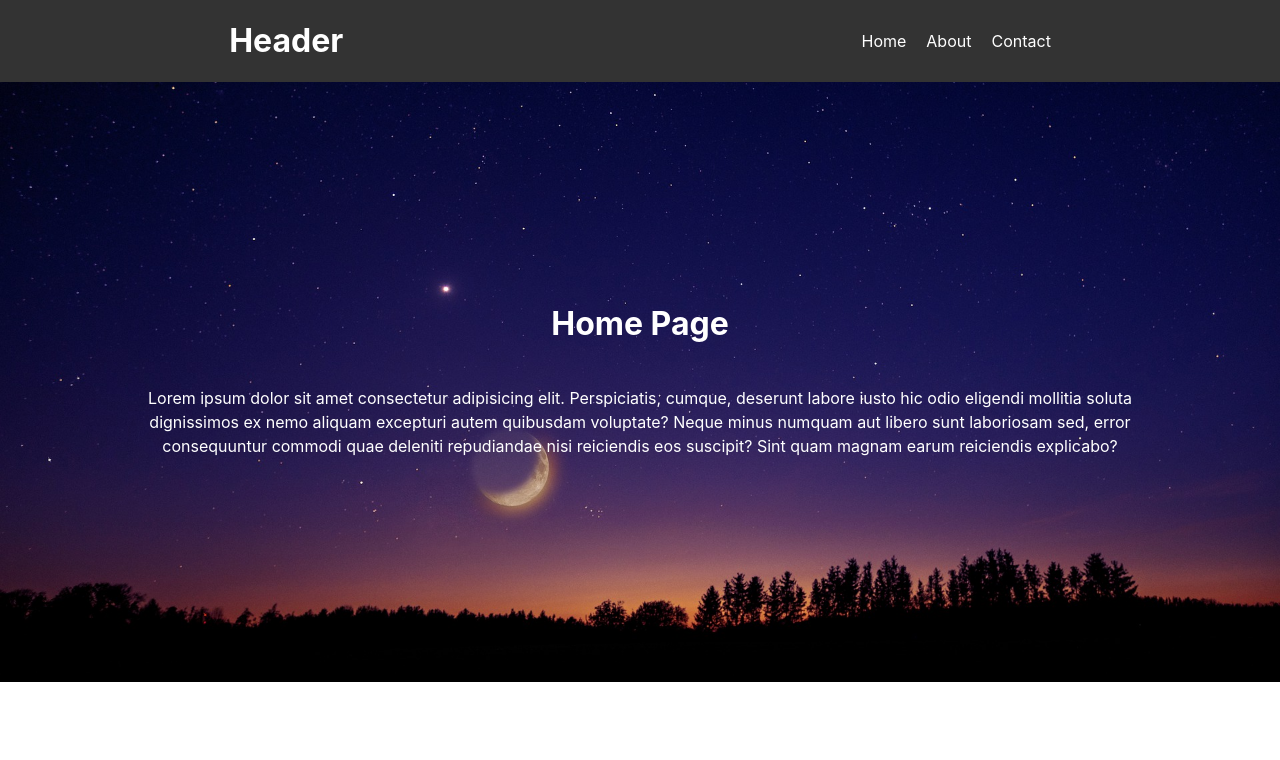
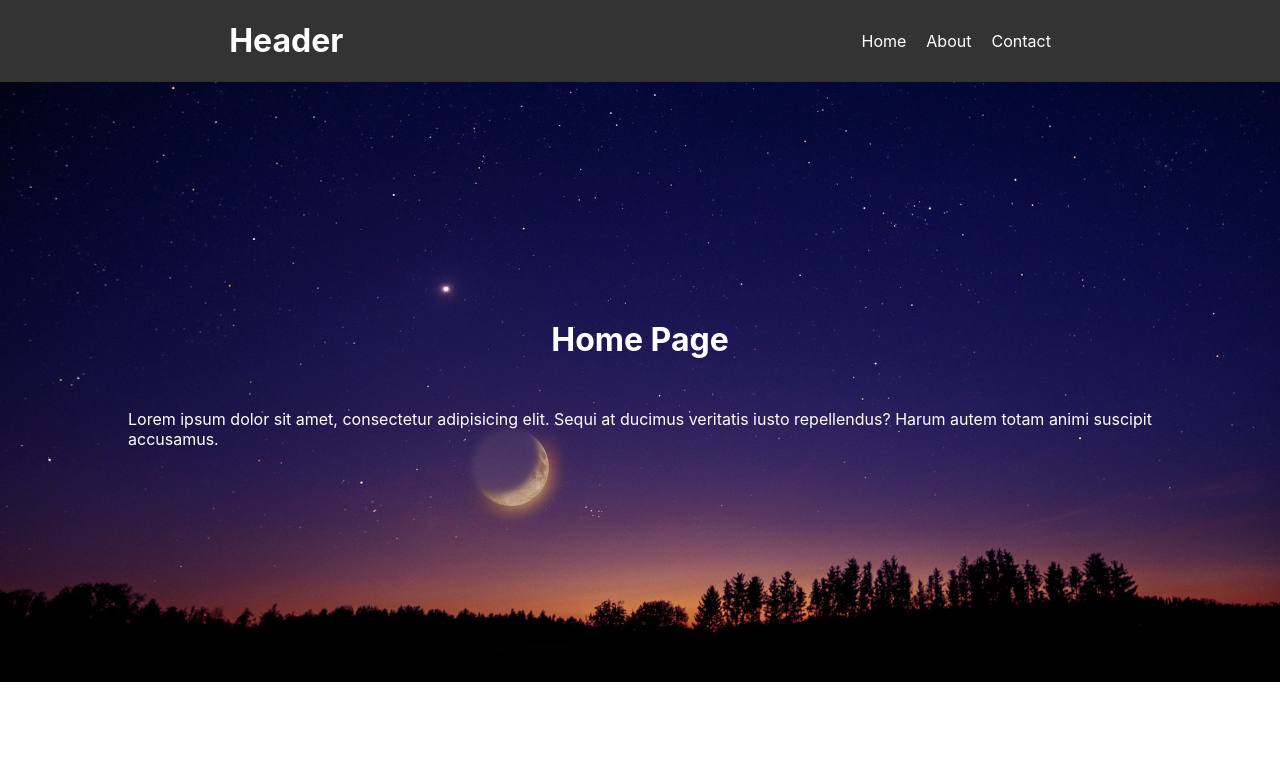
Before and after one commit to shinta0000/react-spa, a React (Create React App) app: page / in a window 1280 px wide. Shown: the top 760 px of the page. Built offline with nearby package versions, Linux system fonts and the light colour scheme.

Commit message:
コンフリクトを修正

```diff
--- a/src/components/Main.jsx
+++ b/src/components/Main.jsx
@@ -10,13 +10,9 @@ const Main = (props) => {
         <Container>
           <h1>{props.mainText}</h1>
           <p>
-            Lorem ipsum dolor sit amet consectetur adipisicing elit.
-            Perspiciatis, cumque, deserunt labore iusto hic odio eligendi
-            mollitia soluta dignissimos ex nemo aliquam excepturi autem
-            quibusdam voluptate? Neque minus numquam aut libero sunt laboriosam
-            sed, error consequuntur commodi quae deleniti repudiandae nisi
-            reiciendis eos suscipit? Sint quam magnam earum reiciendis
-            explicabo?
+            Lorem ipsum dolor sit amet, consectetur adipisicing elit. Sequi at
+            ducimus veritatis iusto repellendus? Harum autem totam animi
+            suscipit accusamus.
           </p>
         </Container>
       </MainStyle>
@@ -27,9 +23,7 @@ const Main = (props) => {
 export default Main;
 
 const MainStyle = styled.main`
-  text-align: center;
   background-color: #efefef;
-  line-height: 24px;
   height: 600px;
   display: flex;
   align-items: center;
```
Also changed, not shown: 1 other file (tests, documents, lock files or other folders).
